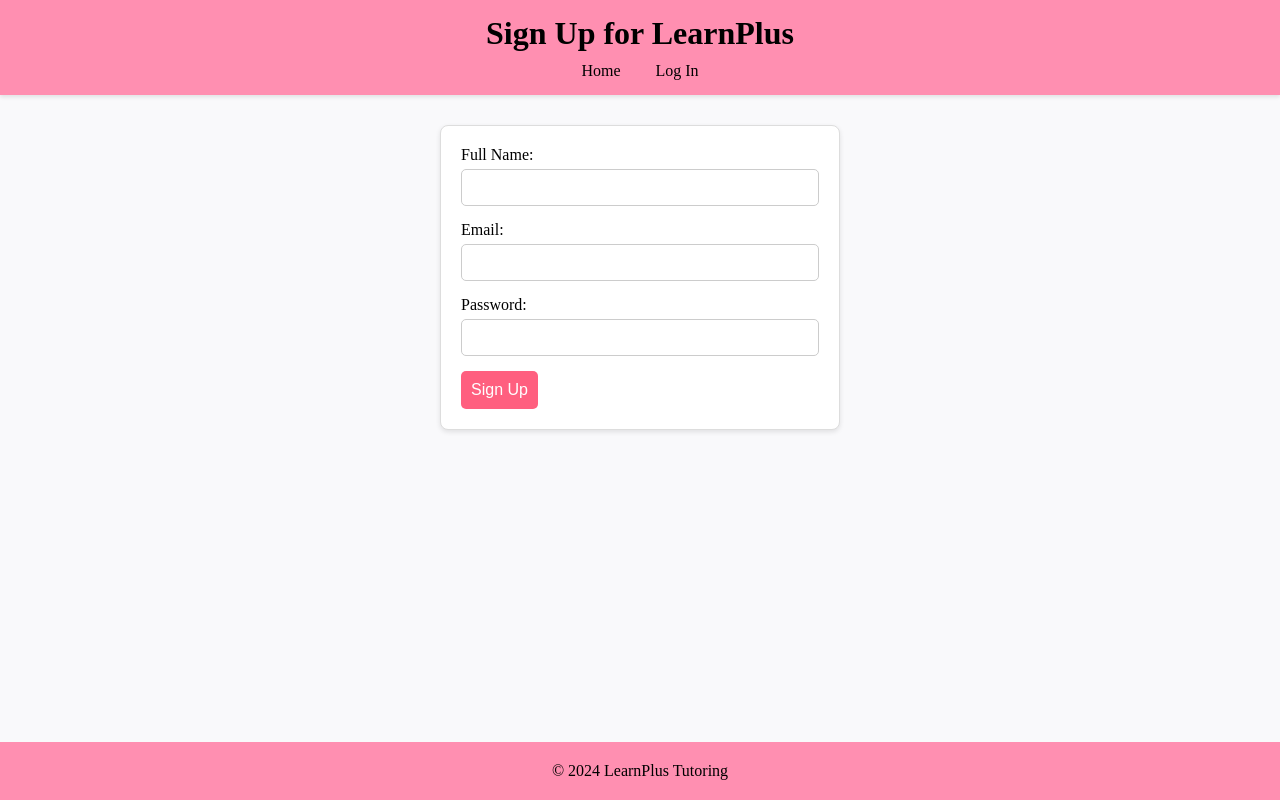
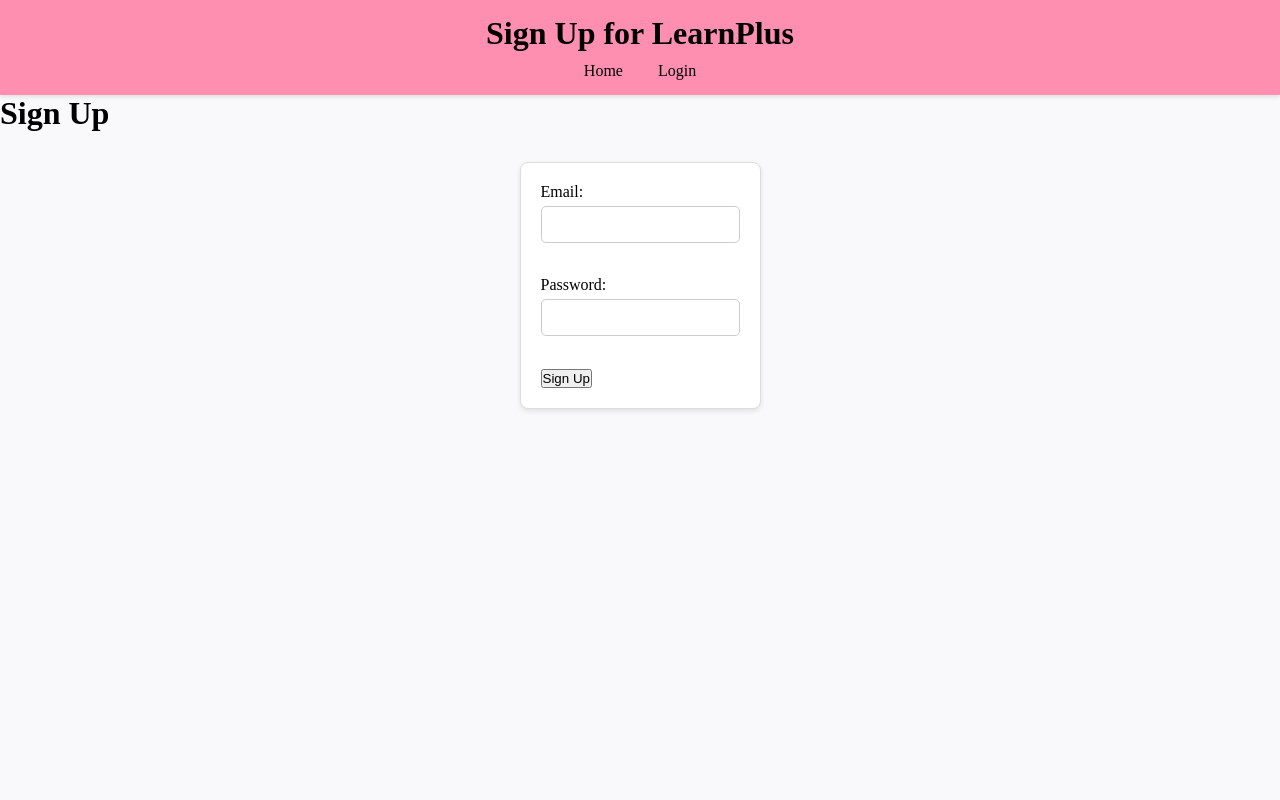
Before and after one commit to Andrew7040/LearnPlus-Tutoring1, a plain HTML site: page signup.html in a window 1280 px wide. Drawn offline with Linux system fonts and the light colour scheme.

Commit message:
Update signup.html

```diff
--- a/signup.html
+++ b/signup.html
@@ -3,39 +3,29 @@
 <head>
     <meta charset="UTF-8">
     <meta name="viewport" content="width=device-width, initial-scale=1.0">
-    <title>Sign Up - LearnPlus Tutoring</title>
+    <title>LearnPlus Tutoring</title>
     <link rel="stylesheet" href="style.css">
-    <script src="verifying.js"></script>
-    <script type="module" src="firebaseauth.js" defer></script>
+    <script type="module" src="firebaseauth.js"></script>
 </head>
-<body>
 <header>
     <h1>Sign Up for LearnPlus</h1>
     <nav>
         <ul>
             <li><a href="index.html">Home</a></li>
-                <li><a href="login.html">Log In</a></li>
+            <li><a href="login.html">Login</a></li>
         </ul>
     </nav>
 </header>
-    <main>
-        <section>
-            <form onsubmit="return validateSignupForm()">
-                <label for="name">Full Name:</label>
-                <input type="text" id="name" name="name" required>
-
+<body>
+    <h1>Sign Up</h1>
+    <form id="signupForm">
         <label for="email">Email:</label>
-                <input type="email" id="signup-email" name="email" required>
+        <input type="email" id="email" name="email" required><br><br>
 
         <label for="password">Password:</label>
-                <input type="password" id="signup-password" name="password" required minlength="6">
+        <input type="password" id="password" name="password" required><br><br>
 
-                <input type="submit" value="Sign Up">
+        <button type="button" id="submit">Sign Up</button>
     </form>
-        </section>
-    </main>
-    <footer>
-        <p>&copy; 2024 LearnPlus Tutoring</p>
-    </footer>
 </body>
 </html>
```
Lines whose indentation alone changed are shown as unchanged.
